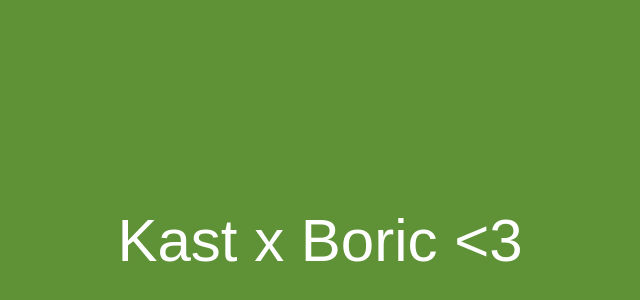
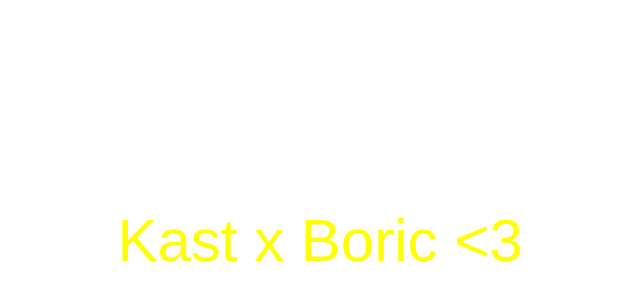
Before and after one commit to Javi-ii1/Multimedial, a plain HTML site: page w/index.html in a window 1280 px wide. Shown: the part 160-460 px from the top of the page, without its empty margins (320-960 px from the left). Drawn offline with Linux system fonts and the light colour scheme.

Commit message:
Update index.html

```diff
--- a/w/index.html
+++ b/w/index.html
@@ -19,10 +19,10 @@
 body{
 /* "body" se refiere a todo el contenido visible de la página */
 
-  background-color: #5F9136;
+  background-color: rojo;
   /* Define que el fondo de toda la página sea blanco */
 
-  color: white;
+  color: yellow;
   /* Define que el color del texto sea negro */
 
   margin: 0;
```
